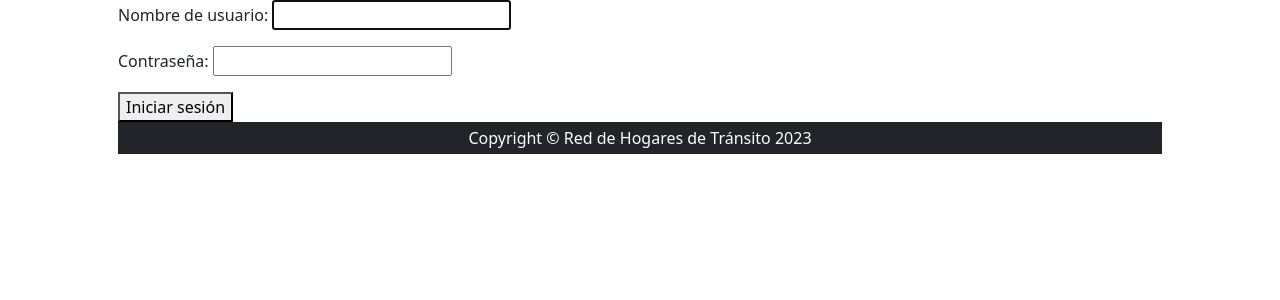
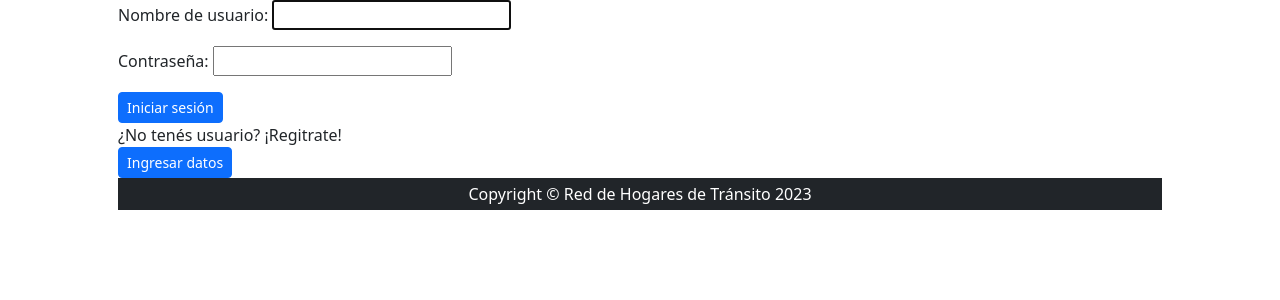
Before and after one commit to patribu88/Entrega_Final_Crispens, a Django app: page /login/ in a window 1280 px wide. Shown: the part 56-356 px from the top of the page. Run offline with Django 4.2, Linux system fonts and the light colour scheme; some libraries are stand-ins or nearby versions.

Commit message:
Update register access

```diff
--- a/project/apps/home/templates/home/login.html
+++ b/project/apps/home/templates/home/login.html
@@ -7,7 +7,11 @@
     <div class=d-grid-gap-1>
         {{ form.as_p }}
     </div>
-    <button type="submit">Iniciar sesión</button>
+    <button type="submit" class="btn btn-primary btn-sm">Iniciar sesión</button>
 
 </form>
+
+<div>¿No tenés usuario? ¡Regitrate!</div>
+
+<div class="card-footer"><a class="btn btn-primary btn-sm" href="{% url 'home:register' %}">Ingresar datos</a></div>
 {% endblock content %}
```
Also changed, not shown: project/db.sqlite3.
